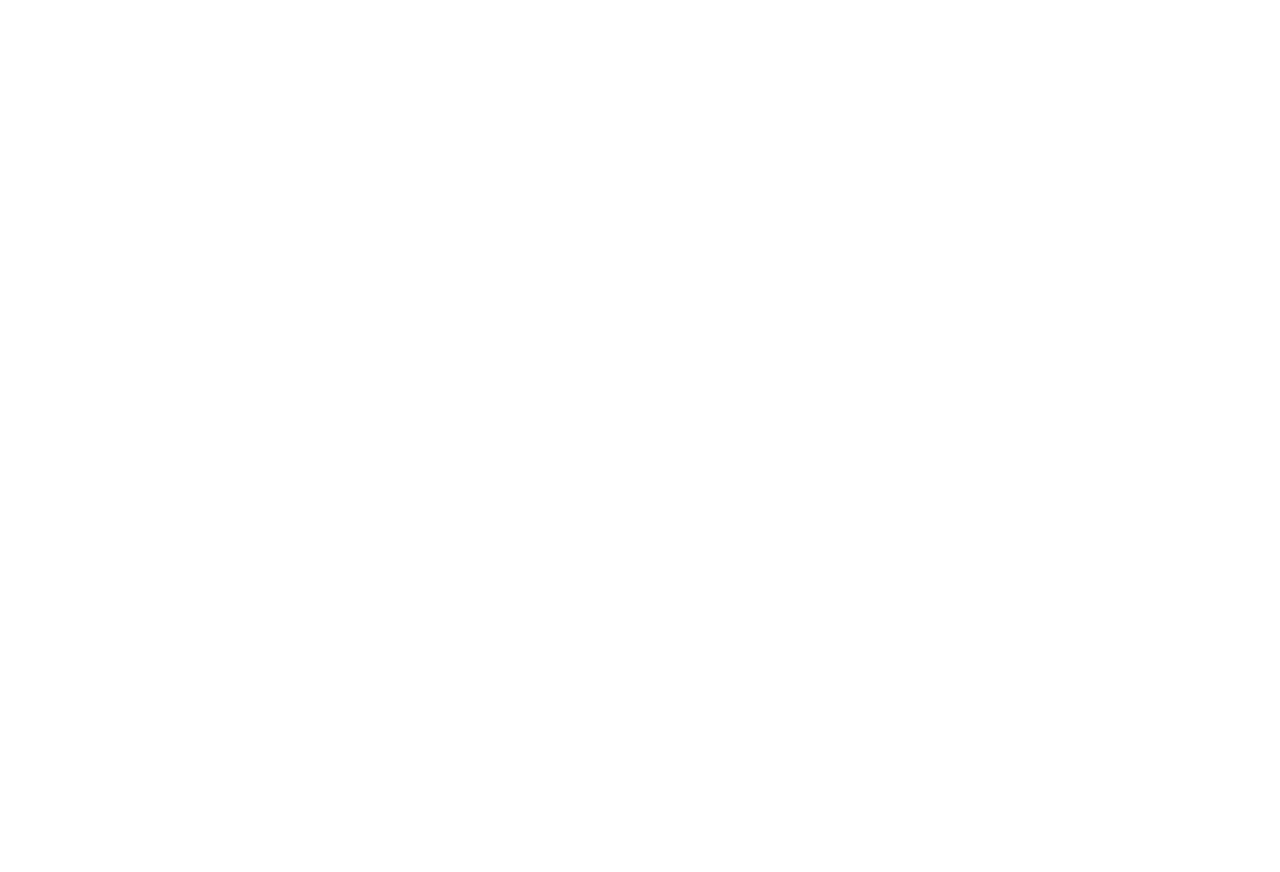
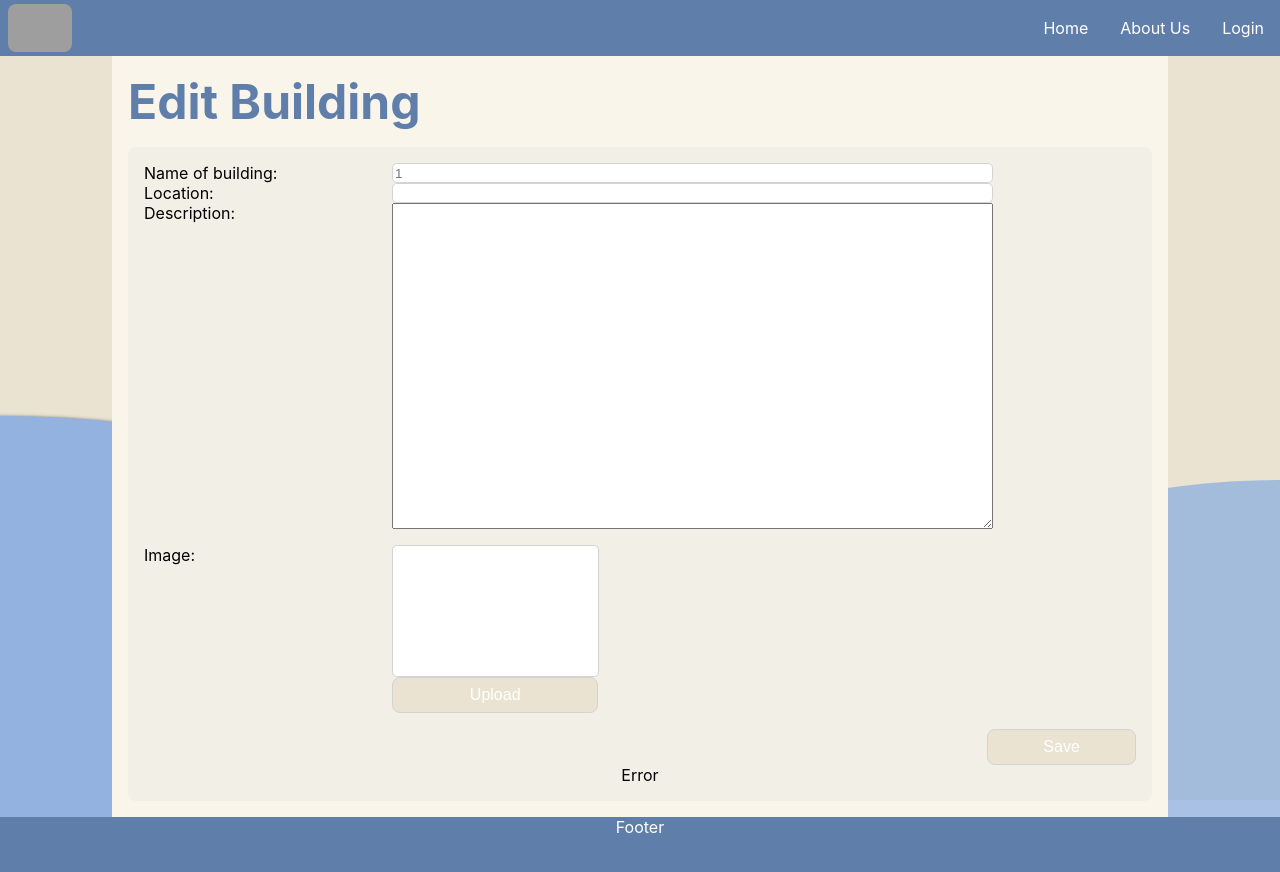
Before and after one commit to BrandonWidjaja/IT-Project, a React (Create React App) app in the folder client/: page /building-edit/1 in a window 1280 px wide. Before the commit this address had no page. Shown: the top 872 px of the page. Before the commit the page ends 800 px from the top, so only its background shows below. Built offline with nearby package versions, Linux system fonts and the light colour scheme; no server answers; grey boxes are pictures that could not be loaded; the HTML template or start-up script is replaced by a standard one.

Commit message:
building edit implemented, navbar fixed

```diff
--- a/client/src/App.js
+++ b/client/src/App.js
@@ -16,7 +16,7 @@
 import BuildingDetails from './components/pages/BuildingDetails';
 import NewEvent from './components/pages/NewEvent';
 import BuildingPending from './components/pages/BuildingPending';
-
+import BuildingEdit from './components/pages/BuildingEdit';
 const ROLES = {
   User: "User",
   Admin: "Admin"
@@ -42,6 +42,7 @@
           <Route path="/building-detail/:name" element={<BuildingDetails />} />
           <Route path="/new-event" element={<NewEvent />} />
           <Route path="/building-pending" element={<BuildingPending />} />
+          <Route path="/building-edit/:name" element={<BuildingEdit />} />
         </Route>
         <Route element={<Layout2 />} >
           <Route path="/login" element={<Login />} />
--- a/client/src/components/Navbar.css
+++ b/client/src/components/Navbar.css
@@ -59,7 +59,7 @@
 
     .hamburger {
         position: absolute;
-        top: 1.25%;
+        top: 0.5%;
         right: 2.5%;
         cursor: pointer;
         display: block;
@@ -74,7 +74,7 @@
         flex-direction: column;
         position: absolute;
         margin: 0;
-        top: 8vh;
+        top: 7vh;
         right: 0;
         width: 100vw;
         background-color: #607EAA;
--- a/client/src/components/pages/BuildingDetails.js
+++ b/client/src/components/pages/BuildingDetails.js
@@ -3,7 +3,7 @@
 import Rating from 'react-rating'
 import { FontAwesomeIcon } from '@fortawesome/react-fontawesome'
 import * as Icons from "@fortawesome/fontawesome-free-solid"
-import { useParams } from 'react-router-dom';
+import { Link, useParams } from 'react-router-dom';
 import axios from "axios";
 
 function BuildingDetails() {
@@ -23,8 +23,10 @@
     }, [setBuilding, name])
 
     return (
-        <>
+        <>  <div style = {{display: "flex", justifyContent: "space-between"}}>
             <h1 style = {{color: "#607EAA"}}>{building.name}</h1>
+            <Link key = {building.id} to={`/building-edit/${building.name}`}><a>Edit Building</a></Link>
+            </div>
             <div className={styles.card}>
                 <img src="https://images.unsplash.com/photo-1626092806645-ae053131caff?ixlib=rb-1.2.1&ixid=MnwxMjA3fDB8MHxwaG90by1wYWdlfHx8fGVufDB8fHx8&auto=format&fit=crop&w=1170&q=80" alt = "test"></img>
                 <div style = {{display: "flex", flexDirection: "column", marginRight: "2.5rem"}}>
--- /dev/null
+++ b/client/src/components/pages/BuildingEdit.js
@@ -0,0 +1,79 @@
+import React, { useEffect, useState } from "react";
+import styles from './Modules/NewBuilding.module.css';
+import axios from "axios";
+import { useParams } from 'react-router-dom';
+
+function BuildingEdit() {
+
+  const {name} = useParams();
+    // initial state
+  const [building, setBuilding] = useState("");
+
+  useEffect(() => {
+    axios.get(`http://localhost:3000/building/building-detail/${name}`)
+    .then(res => {
+        setBuilding(res.data);
+    }).catch(
+        (err) => console.log("err", err)
+    );
+}, [setBuilding, name])
+console.log(building);
+  const handleSubmit = (e) => {
+    // prevent the form from refreshing the whole page
+    e.preventDefault();
+
+    // set configurations
+    const configuration = {
+      method: "post",
+      url: "http://localhost:3001/building/addBuilding",
+      data: {
+        name
+      },
+    };
+
+    // make the API call
+    axios(configuration)
+    .then((result) => {
+      setBuilding(true);
+    })
+    .catch((error) => {
+      error = new Error();
+    });
+  };
+
+    return (
+        <>
+            <h1 style = {{color: "#607EAA"}}>Edit Building</h1>
+            <div className={styles.add}>
+                <form style = {{width: "100%", display: "flex", flexDirection: "column"}} onSubmit={(e) => handleSubmit(e)}>
+                    <div style = {{display: "flex"}}><p style = {{width: "25%"}}>Name of building:</p>
+                    <input style = {{width: "60%"}} className={styles.searchbar} type="text"
+                    placeholder= {name} required ></input>
+                    </div>
+                    <div style = {{display: "flex"}}><p style = {{width: "25%"}}>Location:</p>
+                        <input style = {{width: "60%"}} className={styles.searchbar} type="text"
+                        placeholder={building?.data?.location}></input>
+                    </div>
+                    <div style = {{display: "flex", marginBottom: "1rem"}}><p style = {{width: "25%"}}>Description:</p>
+                        <textarea style = {{width: "60%", height: "20rem"}} className={styles.searchbar} type="text"
+                        placeholder={building?.data?.description} required></textarea>
+                    </div>
+                    <div style = {{display: "flex", marginBottom: "1rem"}}><p style = {{width: "25%"}}>Image:</p>
+                        <div className={styles.imagebutton}>
+                        <input style = {{width: "80%", height: "8rem"}}></input>
+                        <button style = {{width: "82%", alignSelf: "flex-start"}}>Upload</button>
+                        </div>
+                    </div>
+                    <button onClick={(e) => handleSubmit(e)} type = "submit" style = {{marginTop: "auto", alignSelf: "flex-end"} }>Save</button>
+                    {building ? (
+                        <p style = {{textAlign: "center"}}>Building Editted Successfully</p>
+                    ) : (
+                        <p style = {{textAlign: "center"}}>Error</p>
+                    )}
+                </form>
+            </div>
+        </>
+    )
+}
+
+export default BuildingEdit;
```
